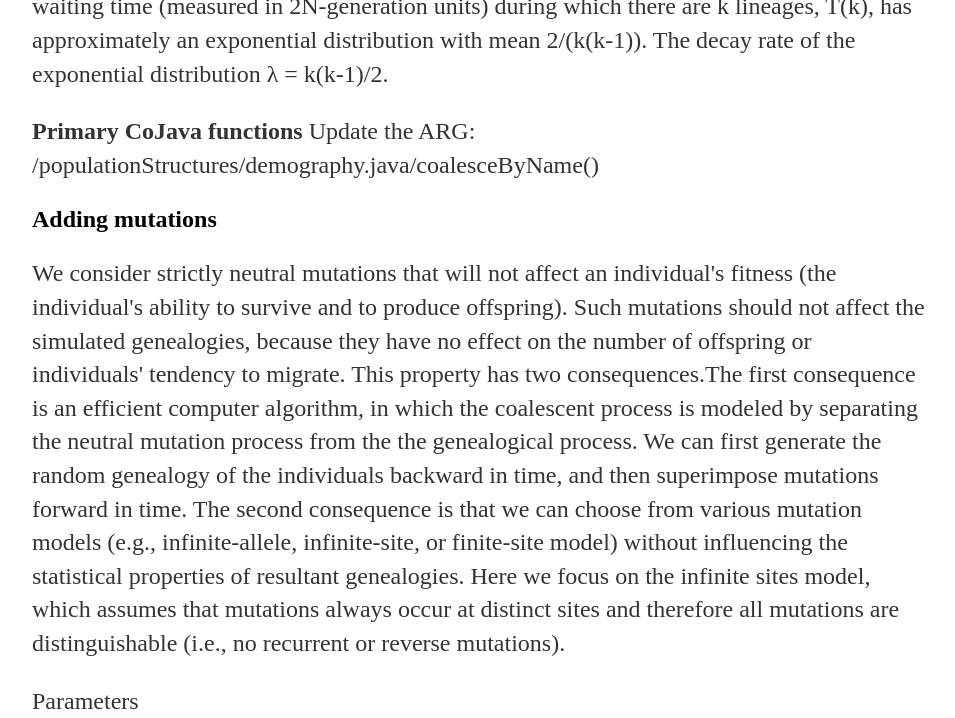
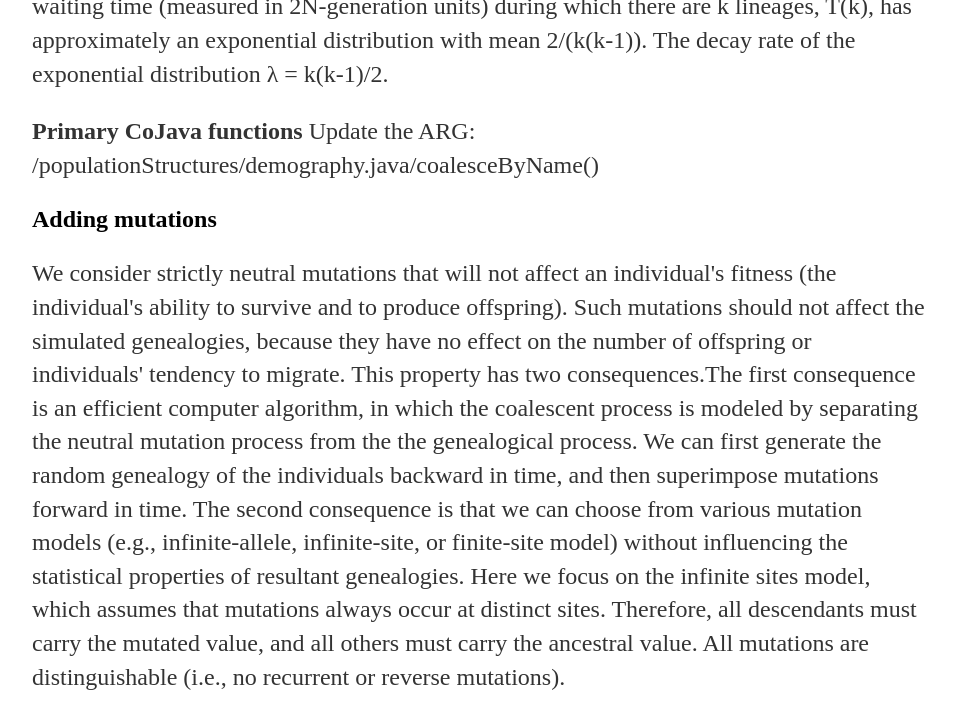
Before and after one commit to lybird300/lybird300.github.io, a Jekyll site: the page built from _posts/2015-04-02-coalescent.md, in a window 1280 px wide and 900 px high, scrolled down 3212 px, cut to the strip 0-718 px from the top of the window. Shown: the whole strip, without its empty margins (160-1115 px from the left). Built offline with Jekyll 4.4.1, drawn with Linux system fonts in a browser that asks for light colours; some of the changed text lies outside the part shown.

Commit message:
Update 2015-04-02-coalescent.md

```diff
--- a/_posts/2015-04-02-coalescent.md
+++ b/_posts/2015-04-02-coalescent.md
@@ -61,7 +61,7 @@
 Update the ARG: /populationStructures/demography.java/coalesceByName()
 
 <h2>Adding mutations</h2>
-<p>We consider strictly neutral mutations that will not affect an individual's fitness (the individual's ability to survive and to produce offspring). Such mutations should not affect the simulated genealogies, because they have no effect on the number of offspring or individuals' tendency to migrate. This property has two consequences.The first consequence is an efficient computer algorithm, in which the coalescent process is modeled by separating the neutral mutation process from the the genealogical process. We can first generate the random genealogy of the individuals backward in time, and then superimpose mutations forward in time. The second consequence is that we can choose from various mutation models (e.g., infinite-allele, infinite-site, or finite-site model) without influencing the statistical properties of resultant genealogies. Here we focus on the infinite sites model, which assumes that mutations always occur at distinct sites and therefore all mutations are distinguishable (i.e., no recurrent or reverse mutations).</p>
+<p>We consider strictly neutral mutations that will not affect an individual's fitness (the individual's ability to survive and to produce offspring). Such mutations should not affect the simulated genealogies, because they have no effect on the number of offspring or individuals' tendency to migrate. This property has two consequences.The first consequence is an efficient computer algorithm, in which the coalescent process is modeled by separating the neutral mutation process from the the genealogical process. We can first generate the random genealogy of the individuals backward in time, and then superimpose mutations forward in time. The second consequence is that we can choose from various mutation models (e.g., infinite-allele, infinite-site, or finite-site model) without influencing the statistical properties of resultant genealogies. Here we focus on the infinite sites model, which assumes that mutations always occur at distinct sites. Therefore, all descendants must carry the mutated value, and all others must carry the ancestral value. All mutations are distinguishable (i.e., no recurrent or reverse mutations). </p>
 Parameters
 <ul>
 <li>Ttot | : total evolutionary time available, represented by the total branch lengths of a genealogy. We can compute it by summing over the product of each coalescent interval T(k) (see above) and the number of lineages sharing that interval k: <br/><img alt="ETtot" src="https://cloud.githubusercontent.com/assets/5496192/7070529/9819a4a0-dead-11e4-8dad-3fe8d0803b9d.png"/></li>
@@ -77,6 +77,8 @@
 <h2>Considering recombination and gene conversion</h2>
 When diploid individuals reproduce, there are two parents, each of which contributes one of each of its pairs of
 chromosomes. One parent’s contribution is a combination of its two <a href="http://www.phschool.com/science/biology_place/labbench/lab3/homologs.html">homologous chromosomes</a> when they undergo recombination.
+
+Each recombination event increases the number of lineages by one, and because lineages recombine independently, the total rate of recombination when there are k lineages is kρ/2. Each coalescence event decreases the number of lineages by one, and the total rate of coalescence when there are k lineages is k(k − 1)/2, as we have seen previously. Since lineages are “born” at a linear rate, and “die” at a quadratic rate, the number of lineages is guaranteed to stay finite and will even hit one, occasionally (there will then temporarily be a single ancestral chromosome again
 
 Population bottleneck. If, as we work backwards in time, there is a sudden
 decrease in the population size, then the coalescence rate will become large.
```
